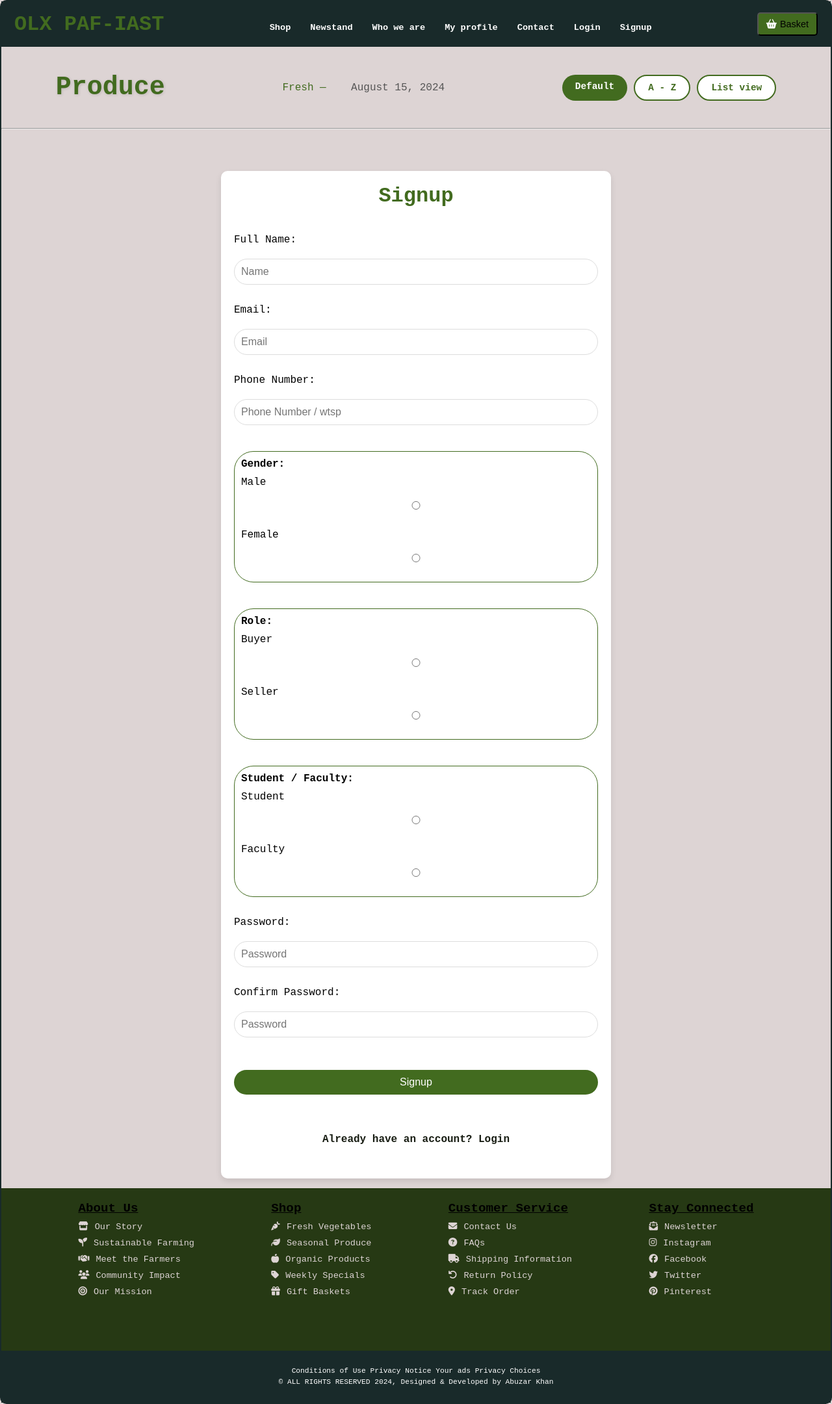
After one commit to Abuzar-Khan2023/OLX-PAFIAST, a PHP site: page /src/PHP/signup.html in a window 1280 px wide. The commit adds this page. Shown: the whole page at 65% size. Run offline with PHP 8.4, Linux system fonts and the light colour scheme; some libraries are stand-ins or nearby versions.

Commit message:
updates in navbar and in signup

```diff
--- a/index.html
+++ b/index.html
@@ -232,7 +232,7 @@
         </div>
     </div>
 
-    <div class="about">
+    <div id="about" class="about">
         <p class="aboutText">We’re a community of students, creators, and tech enthusiasts. At OLX PAF-IAST, we’re all about to Connect students to buy, sell, and share gadgets right here at OLF PAF-IAST!</p>
 
         <button class="btnToShop">Browse our Shop</button>
@@ -259,11 +259,11 @@
     </div>
 
     <script>
-        fetch('/more/HTML/navbar.php')
+        fetch('/src/HTML/navbar.php')
             .then(response => response.text())
             .then(data => document.getElementById('navbar').innerHTML = data);
 
-        fetch('/more/HTML/footer.php')
+        fetch('/src/HTML/footer.php')
             .then(response => response.text())
             .then(data => document.getElementById('footer').innerHTML = data);
     </script>
--- a/more/CSS/cart.css
+++ b/src/CSS/cart.css
@@ -19,7 +19,7 @@ body {
     flex-wrap: wrap;
     gap: 20px;
     padding: 20px;
-    background: #ffffff;
+    /* background: #ffffff; */
     border-radius: 10px;
     box-shadow: 0 4px 10px rgba(0, 0, 0, 0.1);
 }
@@ -39,7 +39,7 @@ body {
 .separator {
     width: 100%;
     border: none;
-    border-top: 1px solid #ddd;
+    border-top: 1px solid #ffffff;
     margin: 20px 0;
 }
 
--- a/more/CSS/signup.css
+++ b/src/CSS/signup.css
@@ -13,7 +13,7 @@ body {
 
 .signup {
     max-width: 600px;
-    height: 700px;
+    height: 1550px;
     margin: 5% auto 0 auto;
     display: flex;
     flex-direction: column;
@@ -47,6 +47,17 @@ body {
     margin: 10px 0 20px 0;
 }
 
+.choose {
+    display: flex;
+    flex-direction: column;
+    gap: 10px;
+    margin: 10px 0 20px 0;
+    border: solid 1px #426B1F;
+    border-radius: 30px;
+    padding: 10px;
+    width: 100%;
+    cursor: pointer;
+}
 
 #signupForm a:active {
     transform: translateY(2px);
--- a/more/HTML/cart.html
+++ b/src/HTML/cart.html
@@ -7,7 +7,7 @@
     <link rel="preconnect" href="https://fonts.gstatic.com" crossorigin>
     <link href="https://fonts.googleapis.com/css2?family=Newsreader:wght@400;600;800&display=swap" rel="stylesheet">
     <link rel="stylesheet" href="https://cdnjs.cloudflare.com/ajax/libs/font-awesome/6.6.0/css/all.min.css" crossorigin="anonymous" referrerpolicy="no-referrer"/>
-    <link rel="stylesheet" href="/more/CSS/cart.css">
+    <link rel="stylesheet" href="/src/CSS/cart.css">
     <link rel="stylesheet" href="/style.css">
     <title>OLX PAF-IAST | Your Cart</title>
 </head>
--- /dev/null
+++ b/src/HTML/footer.php
@@ -0,0 +1,60 @@
+<!-- footer.php -->
+
+<!DOCTYPE html>
+<html lang="en">
+<head>
+    <meta charset="UTF-8">
+    <meta name="viewport" content="width=device-width, initial-scale=1.0">
+    <title>OLX PAF-IAST | Footer</title>
+</head>
+<body>
+    <footer>
+        <div class="foot-pannel2">
+            <ul>
+                <p>About Us</p>
+                <a href="#"><i class="fa-solid fa-store"></i> Our Story</a>
+                <a href="#"><i class="fa-solid fa-seedling"></i> Sustainable Farming</a>
+                <a href="#"><i class="fa-solid fa-handshake"></i> Meet the Farmers</a>
+                <a href="#"><i class="fa-solid fa-users"></i> Community Impact</a>
+                <a href="#"><i class="fa-solid fa-bullseye"></i> Our Mission</a>
+            </ul>
+            <ul>
+                <p>Shop</p>
+                <a href="#"><i class="fa-solid fa-carrot"></i> Fresh Vegetables</a>
+                <a href="#"><i class="fa-solid fa-leaf"></i> Seasonal Produce</a>
+                <a href="#"><i class="fa-solid fa-apple-whole"></i> Organic Products</a>
+                <a href="#"><i class="fa-solid fa-tag"></i> Weekly Specials</a>
+                <a href="#"><i class="fa-solid fa-gift"></i> Gift Baskets</a>
+            </ul>
+            <ul>
+                <p>Customer Service</p>
+                <a href="#"><i class="fa-solid fa-envelope"></i> Contact Us</a>
+                <a href="#"><i class="fa-solid fa-question-circle"></i> FAQs</a>
+                <a href="#"><i class="fa-solid fa-truck"></i> Shipping Information</a>
+                <a href="#"><i class="fa-solid fa-undo"></i> Return Policy</a>
+                <a href="#"><i class="fa-solid fa-map-marker-alt"></i> Track Order</a>
+            </ul>
+            <ul>
+                <p>Stay Connected</p>
+                <a href="#"><i class="fa-solid fa-envelope-open-text"></i> Newsletter</a>
+                <a href="#"><i class="fa-brands fa-instagram"></i> Instagram</a>
+                <a href="#"><i class="fa-brands fa-facebook"></i> Facebook</a>
+                <a href="#"><i class="fa-brands fa-twitter"></i> Twitter</a>
+                <a href="#"><i class="fa-brands fa-pinterest"></i> Pinterest</a>
+            </ul>
+        </div>
+
+        <div class="foot-pannel4">
+            <div class="pages">
+                <a>Conditions of Use</a>
+                <a>Privacy Notice</a>
+                <a>Your ads Privacy Choices</a>
+            </div>
+            <div class="copyright">
+                © ALL RIGHTS RESERVED 2024, Designed & Developed by Abuzar Khan
+            </div>
+        </div>
+    </footer>
+
+</body>
+</html>
--- /dev/null
+++ b/src/HTML/navbar.php
@@ -0,0 +1,69 @@
+<!-- navbar.php -->
+
+<!DOCTYPE html>
+<html lang="en">
+<head>
+    <meta charset="UTF-8">
+    <meta name="viewport" content="width=device-width, initial-scale=1.0">
+    <link rel="preconnect" href="https://fonts.googleapis.com">
+    <link rel="preconnect" href="https://fonts.gstatic.com" crossorigin>
+    <link href="https://fonts.googleapis.com/css2?family=Newsreader:ital,opsz,wght@0,6..72,200..800;1,6..72,200..800&display=swap" rel="stylesheet">
+    <link rel="stylesheet" href="https://cdnjs.cloudflare.com/ajax/libs/font-awesome/6.6.0/css/all.min.css" integrity="sha512-Kc323vGBEqzTmouAECnVceyQqyqdsSiqLQISBL29aUW4U/M7pSPA/gEUZQqv1cwx4OnYxTxve5UMg5GT6L4JJg==" crossorigin="anonymous" referrerpolicy="no-referrer" />
+    <title>OLX PAF-IAST | Nav-bar</title>
+</head>
+<body>
+    <header>
+        <div class="nav-bar">
+            <a href="" class="logo"><h1>OLX PAF-IAST</h1></a>
+                <ul class="nav-links">
+                    <li><a href="/index.html">Shop</a></li>
+                    <li><a href="">Newstand</a></li>
+                    <li><a href="/index.html#about">Who we are</a></li>
+                    <li><a href="/src/HTML/profile.html">My profile</a></li>
+                    <li><a href="/index.html#contact">Contact</a></li>
+                    <li><a href="/src/PHP/login.html">Login</a></li>
+                    <li><a href="/src/PHP/signup.html">Signup</a></li>
+                </ul>
+
+                <button class="cart-btn">
+                    <i class="fa fa-shopping-basket"></i>
+                    <a href="/src/HTML/cart.html" style="text-decoration: none; color: black;">Basket</a>
+                </button>
+        </div>
+
+
+        <div class="nav2">
+            <div class="produce">Produce</div>
+
+                <div class="toggle-icon" onclick="toggleMenu()">
+                    <span class="open-icon">&#9776;</span>
+                    <span class="close-icon">&times;</span>
+                </div>
+
+            <div class="withProduce">
+                <p class="fresh">Fresh —</p>
+                <p class="date">&nbsp; &nbsp; August 15, 2024</p>
+            </div>
+
+            <div class="btns">
+                <div class="btn btn1">Default</div>
+                <div class="btn btn2">A - Z</div>
+                <div class="btn btn3">List view</div>
+            </div>
+        </div>
+
+        <hr class="line">
+    </header>
+
+    <script>
+        function toggleMenu() {
+        const navbar = document.querySelector('.nav2');
+        navbar.classList.toggle('active');
+
+        const toggleIcon = document.querySelector('.toggle-icon');
+        toggleIcon.classList.toggle('active');
+    }
+    </script>
+
+</body>
+</html>
--- /dev/null
+++ b/src/PHP/signup.html
@@ -0,0 +1,79 @@
+<!DOCTYPE html>
+<html lang="en">
+<head>
+    <meta charset="UTF-8">
+    <meta name="viewport" content="width=device-width, initial-scale=1.0">
+    <title>OLX PAF-IAST | Register yourself</title>
+    <link rel="stylesheet" href="/src/CSS/signup.css">
+    <link rel="stylesheet" href="/style.css">
+</head>
+<body>
+
+    <?php include 'navbar.php'; ?>
+
+    <div id="navbar"></div>
+
+    <div class="signup">
+        <h1>Signup</h1>
+
+        <form id="signupForm" action="" method="post">
+            <label for="name">Full Name: </label>
+            <input type="text" name="name" placeholder="Name" required>
+
+            <label for="email">Email: </label>
+            <input type="email" name="email" placeholder="Email" required>
+
+            <label for="phone">Phone Number: </label>
+            <input type="text" name="phone" placeholder="Phone Number / wtsp" required>
+
+            <div class="choose">
+                <label for="text" name="gender" style="color: black; font-weight: bold;">Gender: </label>
+                <label for="male">Male</label><input type="radio" name="gender" value="male">
+                <label for="female">Female</label><input type="radio" name="gender" value="female"></label>
+            </div>
+
+            <div class="choose">
+                <label for="text" name="role" style="color: black; font-weight: bold;">Role: </label>
+                <label for="buyer">Buyer</label>
+                <input type="radio" name="role" value="buyer">
+                <label for="seller">Seller</label>
+                <input type="radio" name="role" value="seller"></label>
+            </div>
+
+            <div class="choose">
+                <label for="text" name="stdFaculty" style="color: black; font-weight: bold;">Student / Faculty: </label>
+                <label for="student">Student</label>
+                <input type="radio" name="stdFaculty" value="student">
+                <label for="faculty">Faculty</label>
+                <input type="radio" name="stdFaculty" value="faculty"></label>
+            </div>
+
+            <label for="password">Password: </label>
+            <input type="password" name="password" placeholder="Password" required>
+
+            <label for="confirmPassword">Confirm Password: </label>
+            <input type="password" name="confirmPassword" placeholder="Password" required>
+
+            <button value="Signup" name="signup">Signup</button>
+        </form>
+
+        <a class="loginLink" href="/src/PHP/login.html">Already have an account? Login</a>
+    </div>
+
+
+    <script>
+        fetch('/src/HTML/navbar.php')
+            .then(response => response.text())
+            .then(data => document.getElementById('navbar').innerHTML = data);
+
+        fetch('/src/HTML/footer.php')
+            .then(response => response.text())
+            .then(data => document.getElementById('footer').innerHTML = data);
+    </script>
+
+    <?php include 'footer.php'; ?>
+
+    <div id="footer"></div>
+
+</body>
+</html>
--- a/style.css
+++ b/style.css
@@ -23,19 +24,21 @@ a {
     background-color: #192a2a;
     height: 70px;
     padding: 0 20px;
-    position: relative;
+    position: sticky;
+    top: 0;
+    z-index: 1000;
 }
 
 .logo {
     color: #426B1F;
-    font-size: 1.5rem;
+    font-size: 1rem;
     font-weight: bold;
     text-decoration: none;
 }
 
 .nav-links {
     display: flex;
-    gap: 50px;
+    gap: 30px;
     list-style-type: none;
     margin: 0;
     padding: 0;
@@ -73,33 +76,23 @@ a {
     width: 100%;
 }
 
+/* Cart Button */
 .cart-btn {
-    position: absolute;
-    right: 20px;
-    top: 20px;
-}
-
-button {
     background-color: #426B1F;
     color: #FFFFFF;
-    width: 90px;
-    height: 40px;
-    border: none;
+    font-size: 0.9rem;
+    padding: 8px 12px;
     border-radius: 5px;
-    cursor: pointer;
+    text-decoration: none;
+    display: flex;
+    align-items: center;
+    gap: 5px;
     transition: all 0.3s ease;
 }
 
-button:hover {
+.cart-btn:hover {
     background-color: #edf4e8;
     color: green;
-}
-
-.toggle-icon {
-    display: none;
-    font-size: 1.5rem;
-    cursor: pointer;
-    color: #FFFFFF;
 }
 
 @media (max-width: 1050px) {
@@ -135,6 +168,7 @@ button:hover {
     margin: 20px auto;
     max-width: 1200px;
     width: 90%;
+    position: relative; /* Helps with better alignment of toggle button */
 }
 
 .produce {
@@ -241,11 +303,6 @@ button:hover {
         font-size: 0.8rem;
         padding: 8px 15px;
     }
-}
-
-.line {
-    margin: 30px 60px 0 65px;
-    border: 0.3px solid #cfa9a9;
 }
 
 /* Hero */
```
Also changed, not shown: other parts of style.css (+69 -1 lines), more/HTML/footer.php (deleted, +0 -48 lines), more/HTML/navbar.php (deleted, +0 -56 lines), more/PHP/signup.html (deleted, +0 -35 lines), src/PHP/login.html (renamed from more/PHP/login.html, +20 -2 lines), src/CSS/login.css (renamed from more/CSS/login.css).
